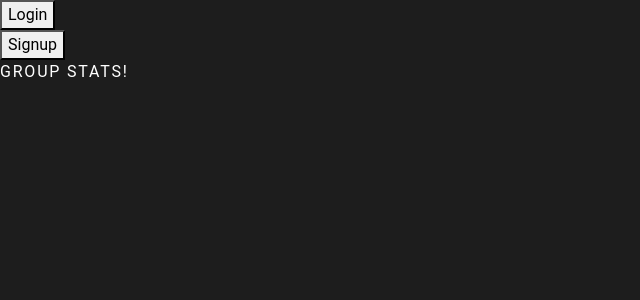
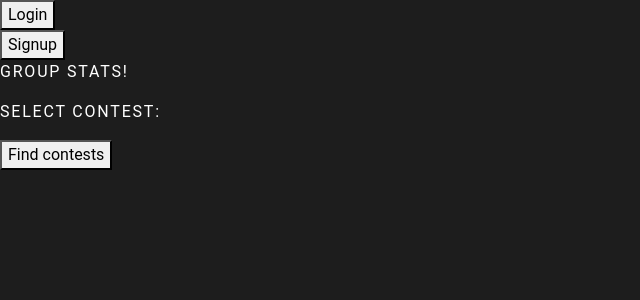
Before and after one commit to jtpank/dk-builder, a React (Create React App) app in the folder dk-app/: page /groups in a window 1280 px wide. Shown: the top 300 px of the page, without its empty margins (0-640 px from the left). Built offline with nearby package versions, Linux system fonts and the light colour scheme.

Commit message:
update for group viewing

```diff
--- a/dk-app/src/App.js
+++ b/dk-app/src/App.js
@@ -53,6 +53,8 @@ class App extends React.Component {
 
     this.handleSaveLintLineups = this.handleSaveLintLineups.bind(this);
     this.handleDownloadLineupCsv = this.handleDownloadLineupCsv.bind(this);
+
+    this.handleDisplayContestData = this.handleDisplayContestData.bind(this);
   }
 
   handleCookiesUpdate(data) {
@@ -267,6 +269,36 @@ class App extends React.Component {
     }
   }
 
+  //Group lineup and stat display
+  handleDisplayContestData(){
+    console.log("handleDisplay contest data");
+    const myHeaders = new Headers();
+    myHeaders.append('Content-Type', 'application/json');
+    myHeaders.append("Access-Control-Allow-Origin","*");
+    myHeaders.append('Authorization', 'Bearer ' + this.state._jwt);
+    let path = "user-contests-route";
+    let full_url = base_url + path;
+    const bodyData = JSON.stringify({contest_id: this.state._contestId});
+    fetch(full_url, {
+      method: 'PUT',
+      headers: myHeaders,
+      body: bodyData
+    }).then(response => {
+      console.log(response)
+      if (!response.ok) {
+          throw new Error("HTTP status " + response.status + " bad request to user contests");
+      }
+      return response.json();
+    })
+    .then(data => {
+      console.log(data);
+    }).catch(error => {
+        console.error(error);
+        alert(error.message);
+    });
+
+  }
+
   render() {
     return (
       <BrowserRouter>
@@ -323,7 +355,11 @@ class App extends React.Component {
               numEntries={this.state._num_entries}
               ></Charts>
             } />
-            <Route path="/groups" element={<Groups></Groups>
+            <Route path="/groups" element={
+              <Groups
+              handleDisplayContestData={this.handleDisplayContestData}
+              _jwt={this.state._jwt}
+              ></Groups>
             }/>
             <Route path="/login" element={<Login handleCookiesUpdate={this.handleCookiesUpdate}></Login>} />
             <Route path="/signup" element={<Signup handleCookiesUpdate={this.handleCookiesUpdate}></Signup>} />
--- a/dk-app/src/routes/Groups.js
+++ b/dk-app/src/routes/Groups.js
@@ -15,6 +15,10 @@ class Groups extends React.Component {
         <div>
             <div>
                 <p>Group stats!</p>
+                <div>
+                    <p>Select Contest:</p>
+                    <button onClick={this.props.handleDisplayContestData}>Find contests</button>
+                </div>
             </div>
 
             <Outlet></Outlet>
```
Also changed, not shown: 1 other file (tests, documents, lock files or other folders). Lines whose indentation alone changed are shown as unchanged.
